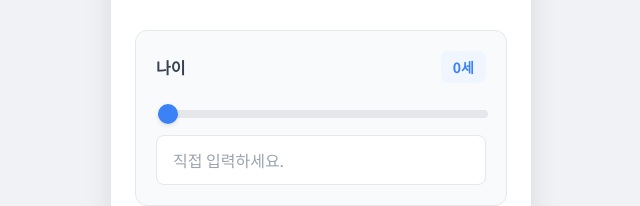
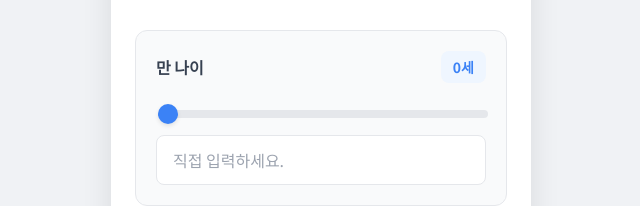
Before and after one commit to 9oormthon-univ/2025_SEASONTHON_TEAM_21_FE, a React (Create React App) app: page /mycost in a window 1280 px wide. Shown: the part 328-534 px from the top of the page, without its empty margins (319-959 px from the left). Built offline with nearby package versions, Linux system fonts and the light colour scheme.

Commit message:
텍스트 수정

```diff
--- a/src/pages/Comparison.js
+++ b/src/pages/Comparison.js
@@ -90,8 +90,11 @@ const Comparison = () => {
             <h3>분석 요약</h3>
             <div className="summary-content">
               <p>
-                {currentRegion}에서 나의 총 생활비는 <strong>{totalUserWon.toLocaleString('ko-KR')}원</strong>, 소득분위 평균은{' '}
-                <strong>{totalAvgWon.toLocaleString('ko-KR')}원</strong>입니다.
+                {currentRegion}에서 나의 총 생활비는 <strong>{totalUserWon.toLocaleString('ko-KR')}원</strong>,
+              </p>
+              <p>
+              소득분위 평균은{' '}
+              <strong>{totalAvgWon.toLocaleString('ko-KR')}원</strong>입니다.
               </p>
               <b>
                 {totalUserWon > totalAvgWon
--- a/src/pages/MyCost.js
+++ b/src/pages/MyCost.js
@@ -245,7 +245,7 @@ export default function MyCost() {
     return (
       <div className="cost-item">
         <div className="cost-header">
-          <label>나이</label>
+          <label>만 나이</label>
           <span className="cost-display">{age || `0${range.unit}`}</span>
         </div>
         <div className="slider-container">
```
